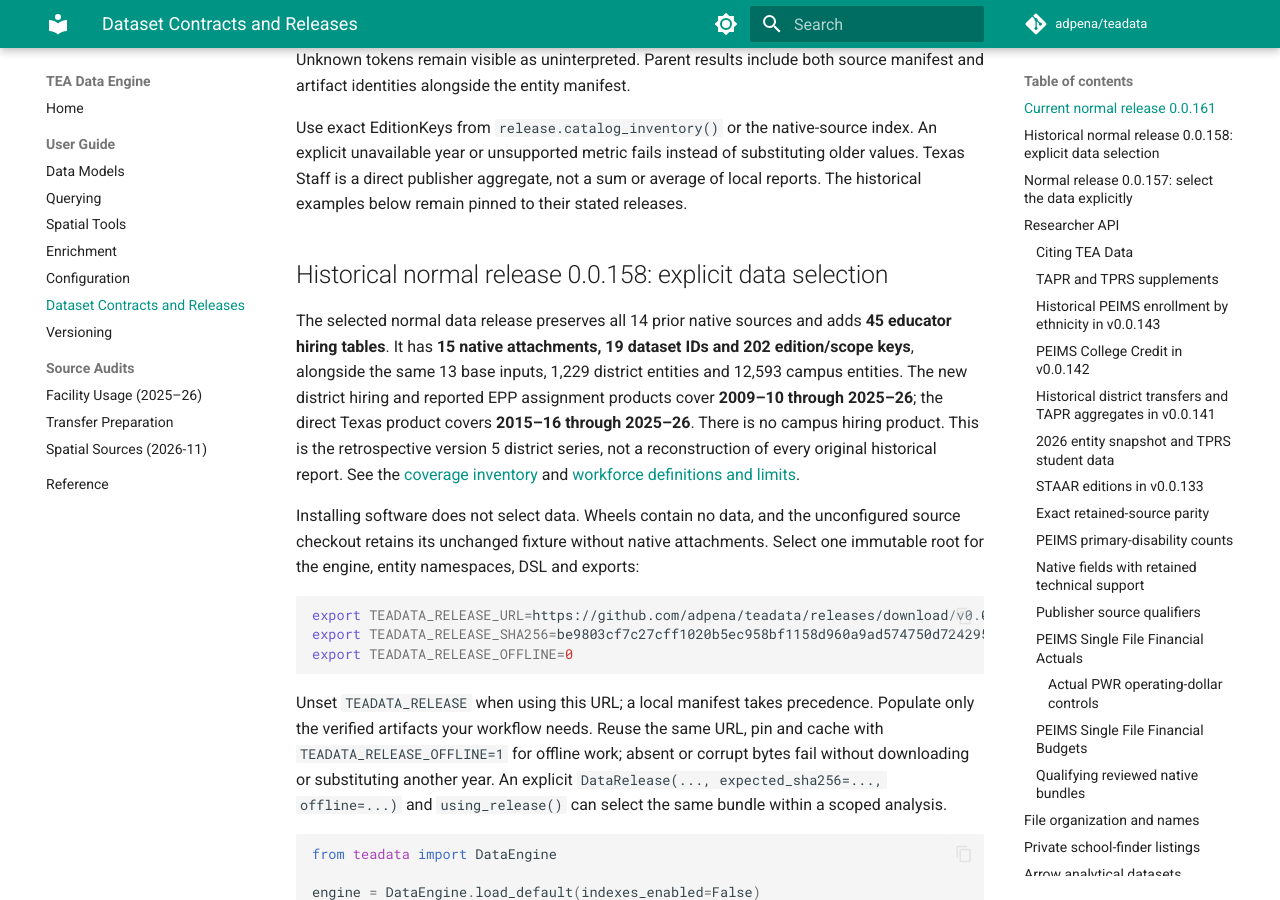
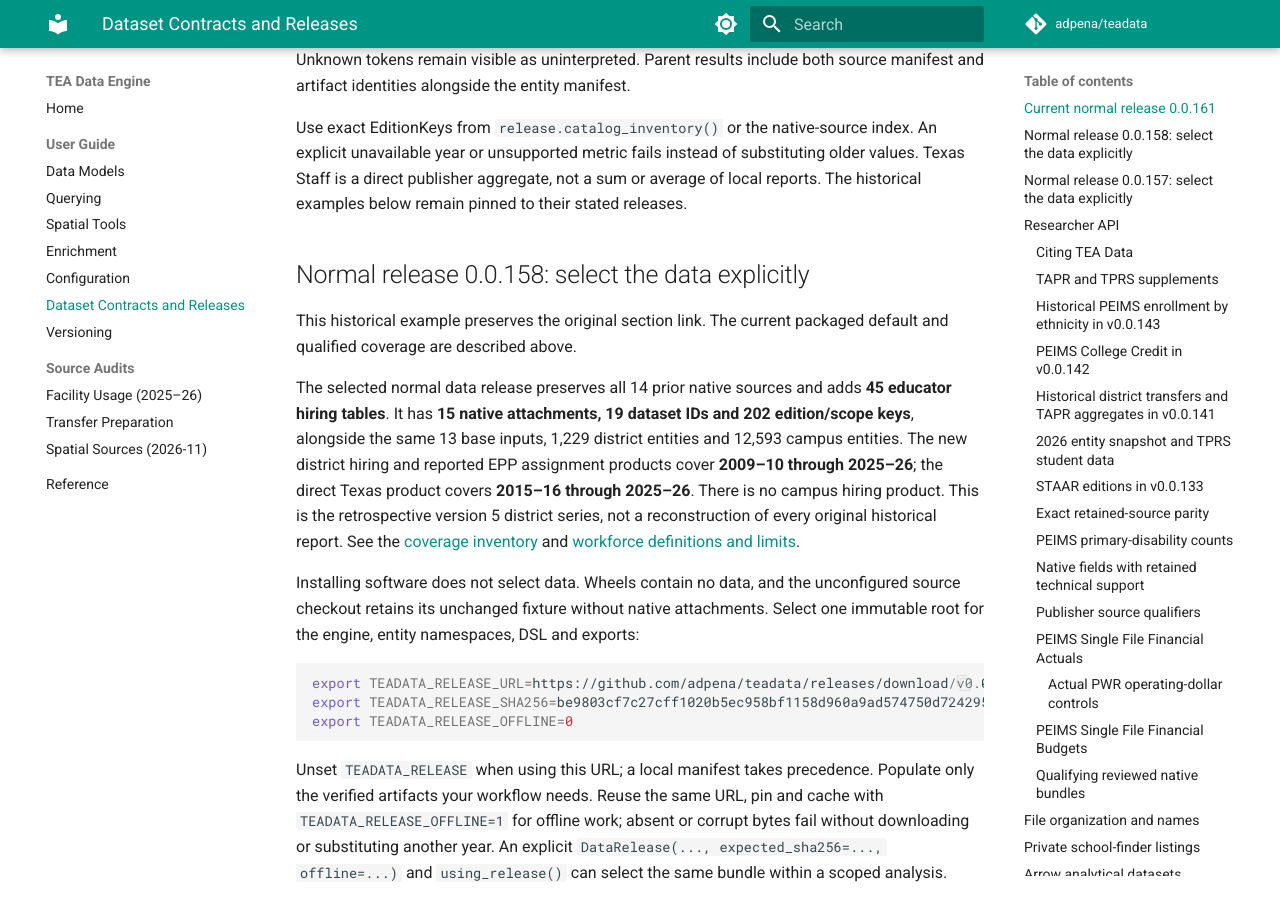
Before and after one commit to adpena/teadata, an MkDocs documentation site: the page built from docs/data-releases.md, in a window 1280 px wide and 900 px high, scrolled down 911 px. Built offline with MkDocs 1.6.1 and Material for MkDocs 9.7.7, drawn with Linux system fonts in a browser that asks for light colours; comment, search, counter and statistics services are not loaded.

```diff
--- a/docs/data-releases.md
+++ b/docs/data-releases.md
@@ -32,7 +32,10 @@ substituting older values. Texas Staff is a direct publisher aggregate, not a
 sum or average of local reports. The historical examples below remain pinned
 to their stated releases.
 
-## Historical normal release 0.0.158: explicit data selection
+## Normal release 0.0.158: select the data explicitly
+
+This historical example preserves the original section link. The current
+packaged default and qualified coverage are described above.
 
 
 The selected normal data release preserves all 14 prior native sources and adds
```
Also changed, not shown: README.md (+13 -11 lines), 1 other file.
